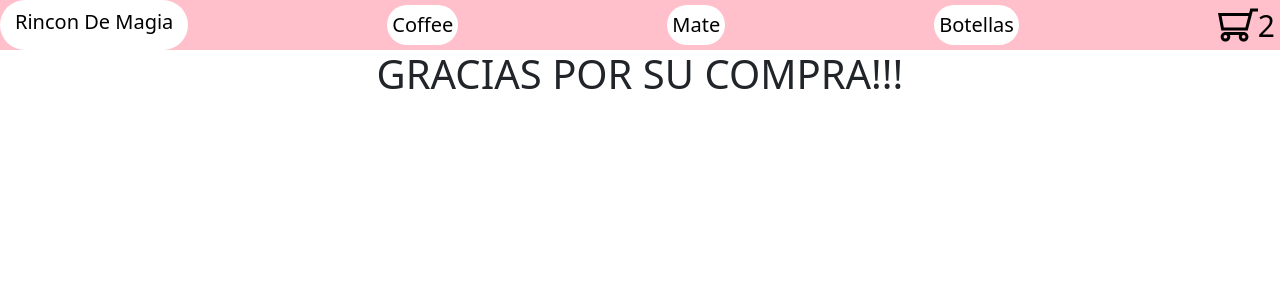
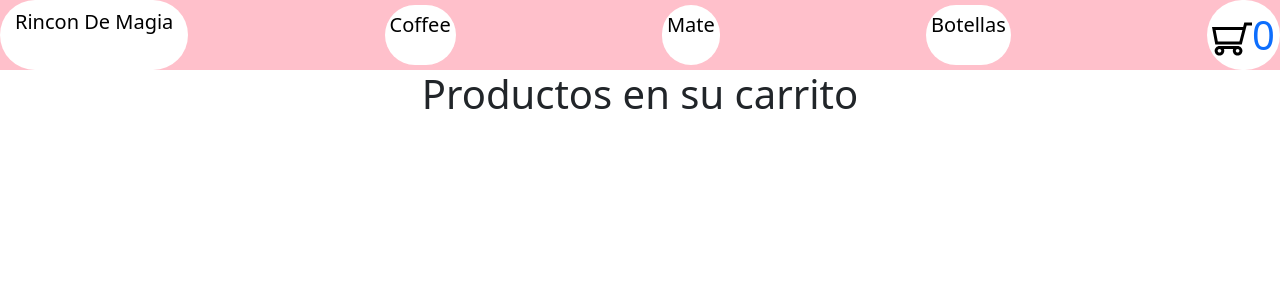
Before and after one commit to IgnacioMartinez10/React-ecommerce, a React (Create React App) app: page /cart in a window 1280 px wide. Shown: the top 300 px of the page. Built offline with nearby package versions, Linux system fonts and the light colour scheme.

Commit message:
desafio context

```diff
--- a/src/App.js
+++ b/src/App.js
@@ -5,26 +5,24 @@ import ItemListContainer from './components/ItemListContainer/ItemListContainer'
 import ItemDetailContainer from './components/ItemDetailContainer/ItemDetailContainer';
 import 'bootstrap/dist/css/bootstrap.min.css';
 import {BrowserRouter, Routes, Route} from 'react-router-dom';
+import { CartContextProvider } from './Context/CartContext';
+import Cart from './components/Cart/Cart';
 
 
 function App() {
   return (
     <div className="App">
-      {/* <header className="App-header">
-        <NavBar />
-        <ItemListContainer />
-        <ItemDetailContainer/>
-
-      </header> */}
+      <CartContextProvider>
         <BrowserRouter>
           <NavBar/>
           <Routes>
             <Route path='/' element={<ItemListContainer/>}/>
             <Route path='/category/:categoryId' element={<ItemListContainer/>}/>
             <Route path='/detail/:productId' element={<ItemDetailContainer/>}/>
-          <Route path='/cart' element={<h1>GRACIAS POR SU COMPRA!!!</h1>}/>
+            <Route path='/cart' element={<Cart/>}/>
           </Routes>
         </BrowserRouter>
+      </CartContextProvider>
     </div>
   );
 }
--- a/src/AsyncMock.js
+++ b/src/AsyncMock.js
@@ -23,7 +23,7 @@ const productStock = [
         name: "Vaso Coffee Express",
         price: '$500',
         img: "../images/VasoExpress.jpg",
-        desc: "piripitiflautico",
+        desc: "Vaso coffee de plástico con orificio en la tapa para beber Estampado con frases en serigrafía. No apto para microondas",
         stock: 10,
         category: 'Coffee'
     },
--- /dev/null
+++ b/src/Context/CartContext.js
@@ -0,0 +1,42 @@
+import { useState, createContext} from "react";
+
+const CartContext = createContext()
+
+export const CartContextProvider = ({children}) => {
+    const [cart, setCart] = useState([])
+    console.log(cart)
+
+    const addItem = (productAdd) => {
+        if (cart.find((item) => item.id === productAdd.id)) {
+            const newCart = cart.map((item) => {
+                if(item.id === productAdd.id) {
+                    return {...item, quantity: productAdd.quantity + item.quantity}
+                }
+                return item
+            })
+            setCart(newCart)
+        } else {
+            setCart((newProduct) => {
+                return [...newProduct, productAdd]
+            })
+        }
+    }
+
+    const getQuantity = () => {
+        let accu = 0;
+        cart.forEach(prod => {
+            accu += prod.quantity
+        })
+
+        return accu;
+    }
+
+    return(
+        <CartContext.Provider value={{cart, getQuantity, addItem}}>
+            {children}
+        </CartContext.Provider>
+    )
+}
+
+
+export default CartContext;
--- /dev/null
+++ b/src/components/Cart/Cart.js
@@ -0,0 +1,27 @@
+import { useContext } from "react";
+import CartContext from "../../Context/CartContext";
+
+
+const Cart = () => {
+
+    const { cart } = useContext(CartContext)
+
+    return(
+        <div>
+            <h1>Productos en su carrito</h1>
+            <div>
+                {cart.map(element => {
+                    return(
+                        <div>
+                            <div>{element.name}</div>
+                            <div>{element.price}</div>
+                            <div>{element.img}</div>
+                        </div>
+                    )
+                })}
+            </div>
+        </div>
+    )
+}
+
+export default Cart;
--- a/src/components/CartWidget/CartWidget.js
+++ b/src/components/CartWidget/CartWidget.js
@@ -1,11 +1,21 @@
 import './CartWidget.css'
+import { useContext } from 'react'
+import CartContext from '../../Context/CartContext'
+import { Link } from 'react-router-dom'
 
-const CartWidget = () =>{
+const CartWidget = () => {
+    const { getQuantity } = useContext(CartContext)
+    const quantity = getQuantity()
+
+
     return (
         <div className='cartWidget'>
-            <img className='cartImg' src='../images/cart.svg' alt='imgCarrito'/>
-            <p>2</p>
+        <Link to={'/cart'} className="imgCarrito">
+            <img className='cartImg' src='../images/cart.svg' alt='imgCarrito' />
+            {quantity}
+        </Link>
         </div>
+
     )
 }
 
--- a/src/components/ItemDetail/ItemDetail.js
+++ b/src/components/ItemDetail/ItemDetail.js
@@ -1,13 +1,17 @@
 import CountItem from "../CountItem/CountItem";
 import './ItemDetail.css';
-import { useState } from "react";
+import { useContext, useState } from "react";
 import { Link } from "react-router-dom";
+import CartContext from "../../Context/CartContext";
 
 const ItemDetail = ({ id, name, price, img, desc, stock }) => {
 const [quantity, setQuantity] = useState(0);
+const {addItem} = useContext (CartContext)
 
-const handleOnAdd = (count) =>{
-  setQuantity(count);
+const handleOnAdd = (quantity) => {
+    console.log ('Agregar al carrito')
+    setQuantity(quantity)
+    addItem({id, name, price, quantity})
 }
 
     return (
```
Lines whose indentation alone changed are shown as unchanged.
